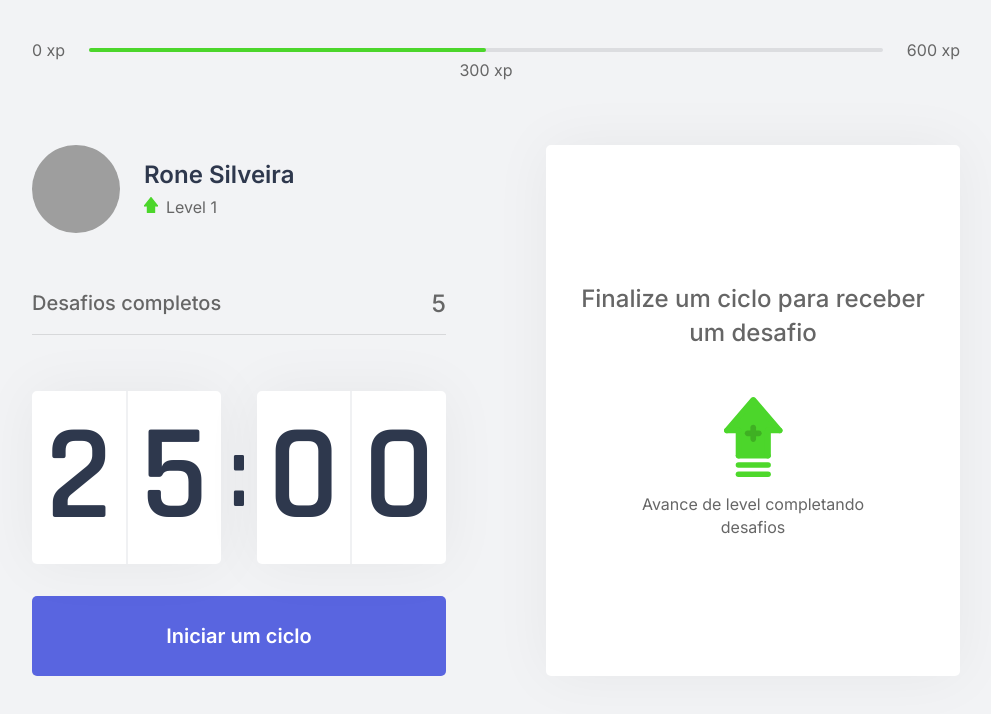
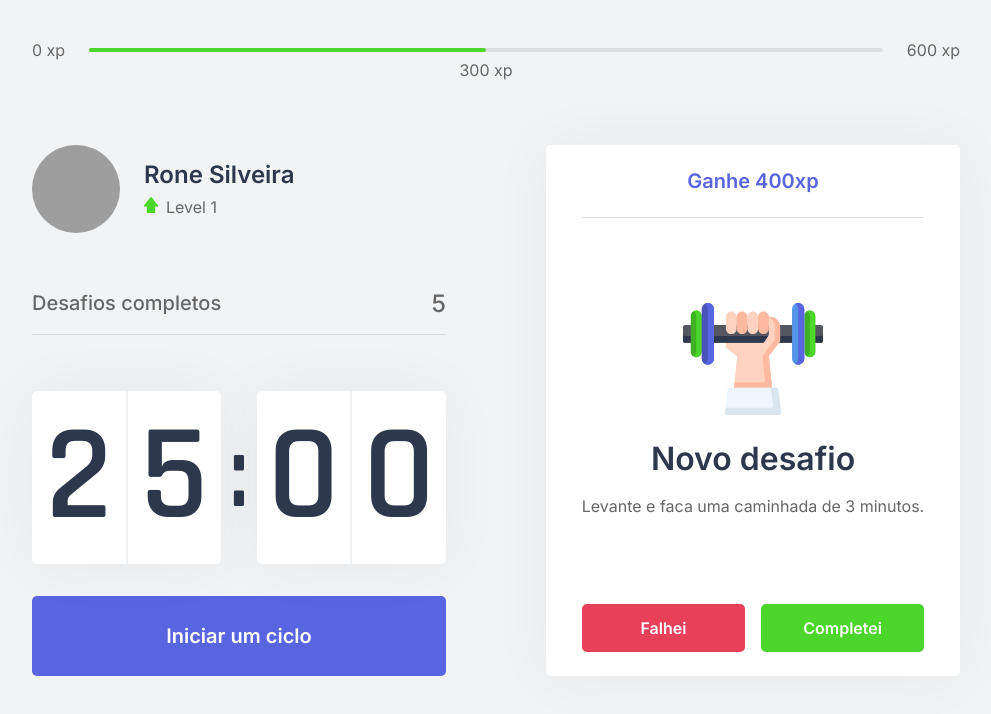
Before and after one commit to RoneBS/nlw4-moveit-next, a Next.js app: page / in a window 1280 px wide. Shown: the top 714 px of the page, without its empty margins (144-1135 px from the left). Built offline with nearby package versions, Linux system fonts and the light colour scheme; grey boxes are pictures that could not be loaded.

Commit message:
ChallengeBox component page finished

```diff
--- a/src/components/ChallengeBox.tsx
+++ b/src/components/ChallengeBox.tsx
@@ -1,15 +1,43 @@
 import styles from '../styles/components/ChallengeBox.module.css';
 
 export function ChallengeBox(){
+  const hasActiveChallenge = true;
   return (
     <div className={styles.challengeBoxContainer}>
-      <div className={styles.challengeNotActive}>
-        <strong>Finalize um ciclo para receber um desafio</strong>
+      { hasActiveChallenge ? (
+        <div className={styles.challengeActive}>
+          <header>Ganhe 400xp</header>
+
+          <main>
+            <img src="icons/body.svg" />
+            <strong>Novo desafio</strong>
+            <p>Levante e faca uma caminhada de 3 minutos.</p>
+          </main>
+
+          <footer>
+            <button
+             type="button"
+             className={styles.challengeFailedButton}
+             >
+               Falhei
+            </button>
+            <button
+             type="button"
+             className={styles.challengeSucceededButton}
+             >
+               Completei
+            </button>
+          </footer>
+        </div>
+      ) : (
+        <div className={styles.challengeNotActive}>
+          <strong>Finalize um ciclo para receber um desafio</strong>
           <p>
             <img src="icons/level-up.svg" alt="Level Up" />
             Avance de level completando desafios
           </p>
       </div>
+      )}
     </div>
   )
 }
```
